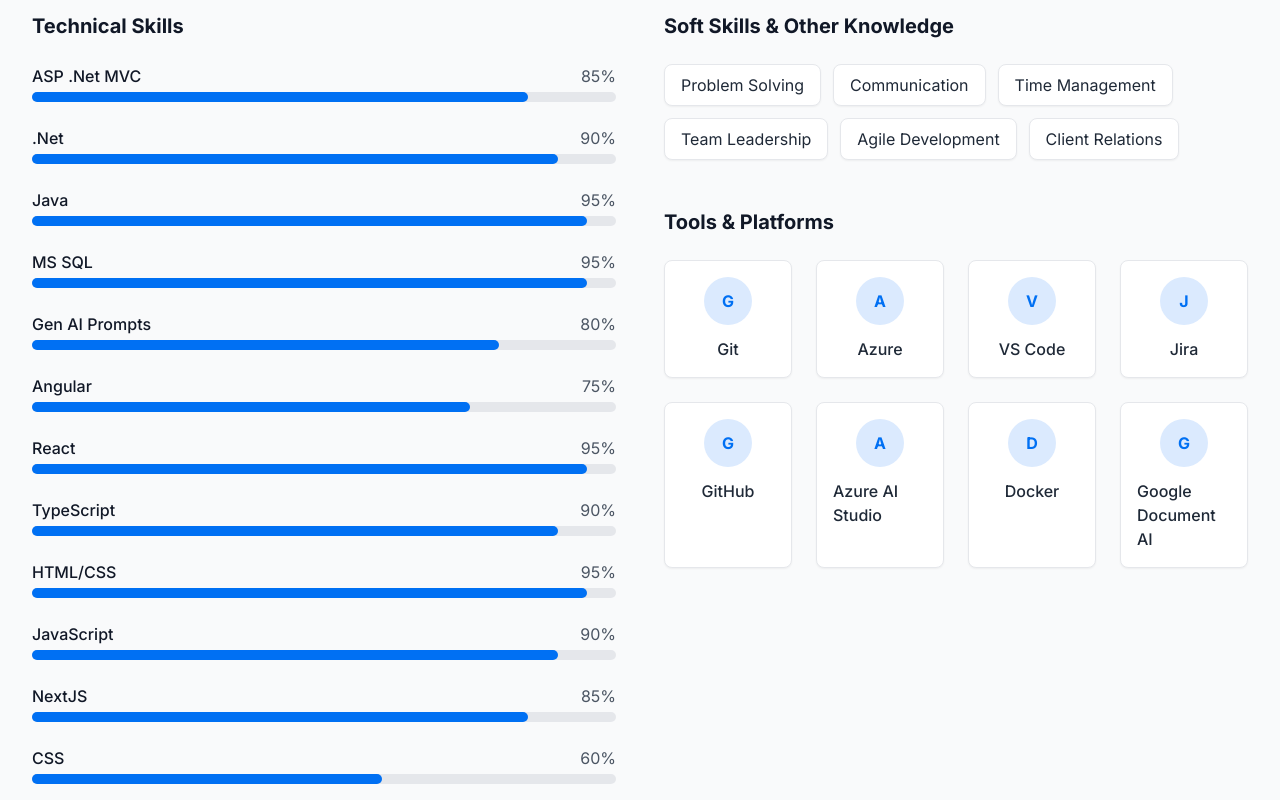
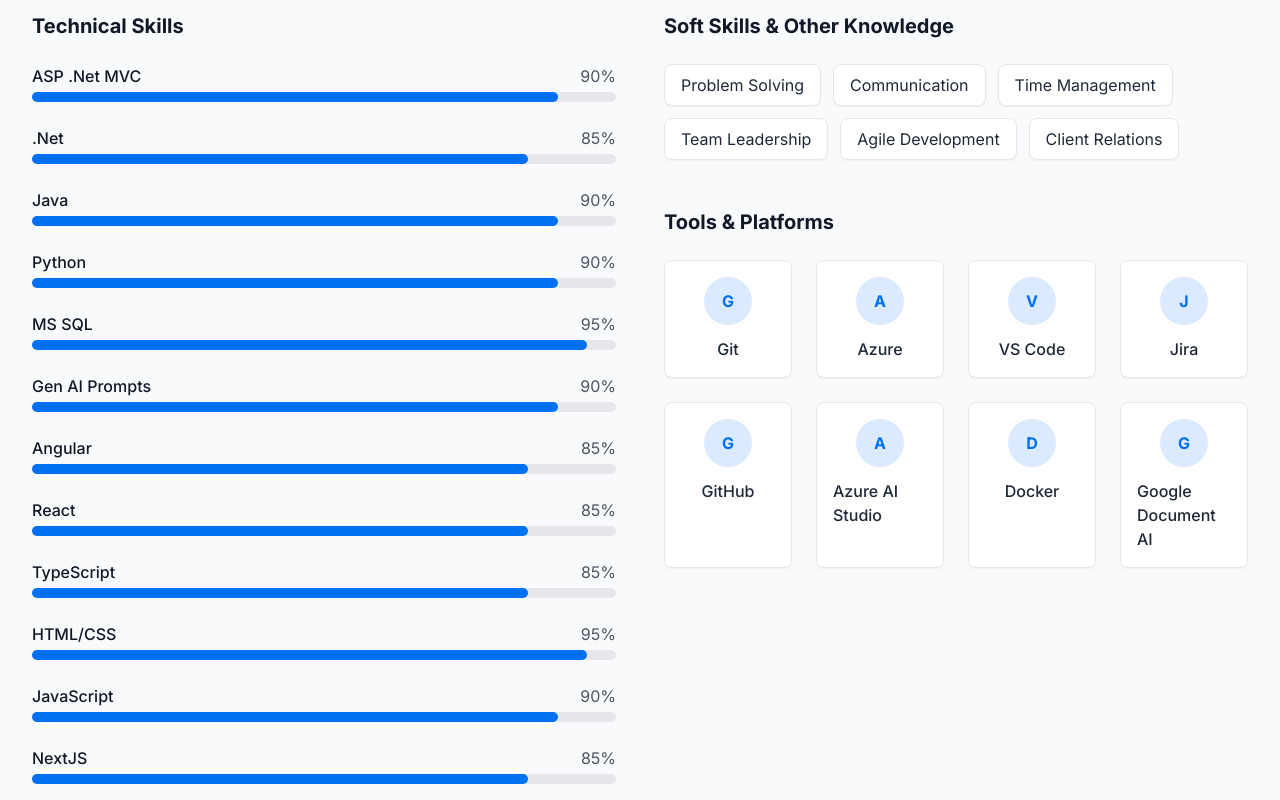
Before and after one commit to PraveenKumarGoli/portfolio-praveenkumar, a React (Vite) app: page / in a window 1280 px wide. Shown: the part 2000-2800 px from the top of the page. Built offline with nearby package versions, Linux system fonts and the light colour scheme.

Commit message:
Update Skills.tsx

```diff
--- a/src/components/Skills.tsx
+++ b/src/components/Skills.tsx
@@ -8,18 +8,19 @@
 
 const Skills: React.FC = () => {
   const technicalSkills: Skill[] = [
-    { name: 'ASP .Net MVC', level: 85, color: 'bg-blue-600' },
-    { name: '.Net', level: 90, color: 'bg-blue-600' },
-    { name: 'Java', level: 95, color: 'bg-blue-600' },
+    { name: 'ASP .Net MVC', level: 90, color: 'bg-blue-600' },
+    { name: '.Net', level: 85, color: 'bg-blue-600' },
+    { name: 'Java', level: 90, color: 'bg-blue-600' },
+    { name: 'Python', level: 90, color: 'bg-blue-600' },
     { name: 'MS SQL', level: 95, color: 'bg-blue-600' },
-    { name: 'Gen AI Prompts', level: 80, color: 'bg-blue-600' },
-    { name: 'Angular', level: 75, color: 'bg-blue-600' },
-    { name: 'React', level: 95, color: 'bg-blue-600' },
-    { name: 'TypeScript', level: 90, color: 'bg-blue-600' },
+    { name: 'Gen AI Prompts', level: 90, color: 'bg-blue-600' },
+    { name: 'Angular', level: 85, color: 'bg-blue-600' },
+    { name: 'React', level: 85, color: 'bg-blue-600' },
+    { name: 'TypeScript', level: 85, color: 'bg-blue-600' },
     { name: 'HTML/CSS', level: 95, color: 'bg-blue-600' },
     { name: 'JavaScript', level: 90, color: 'bg-blue-600' },
     { name: 'NextJS', level: 85, color: 'bg-blue-600' },
-    { name: 'CSS', level: 60, color: 'bg-blue-600' },
+    { name: 'CSS', level: 80, color: 'bg-blue-600' },
   ];
 
   const softSkills: string[] = [
```
